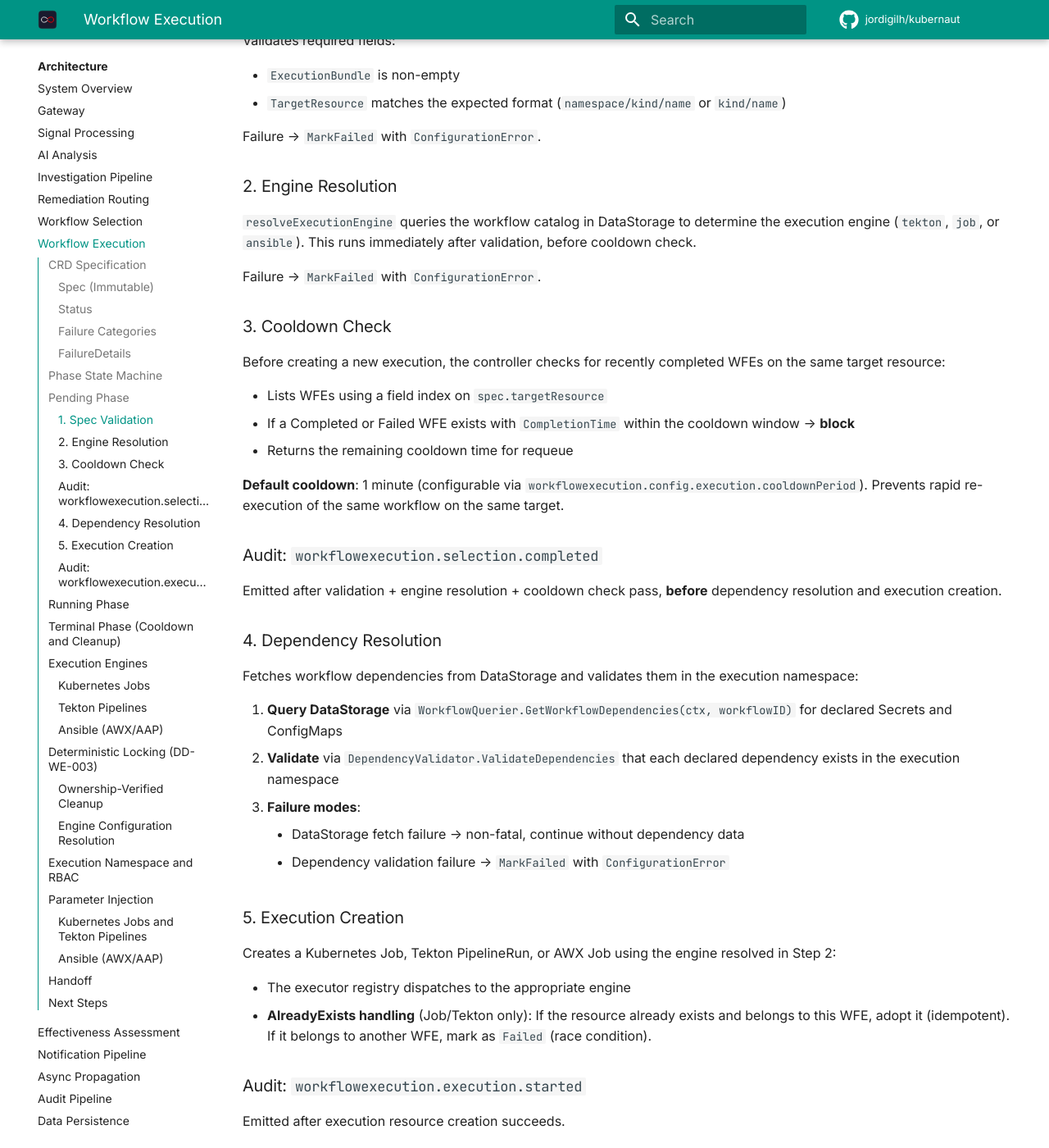
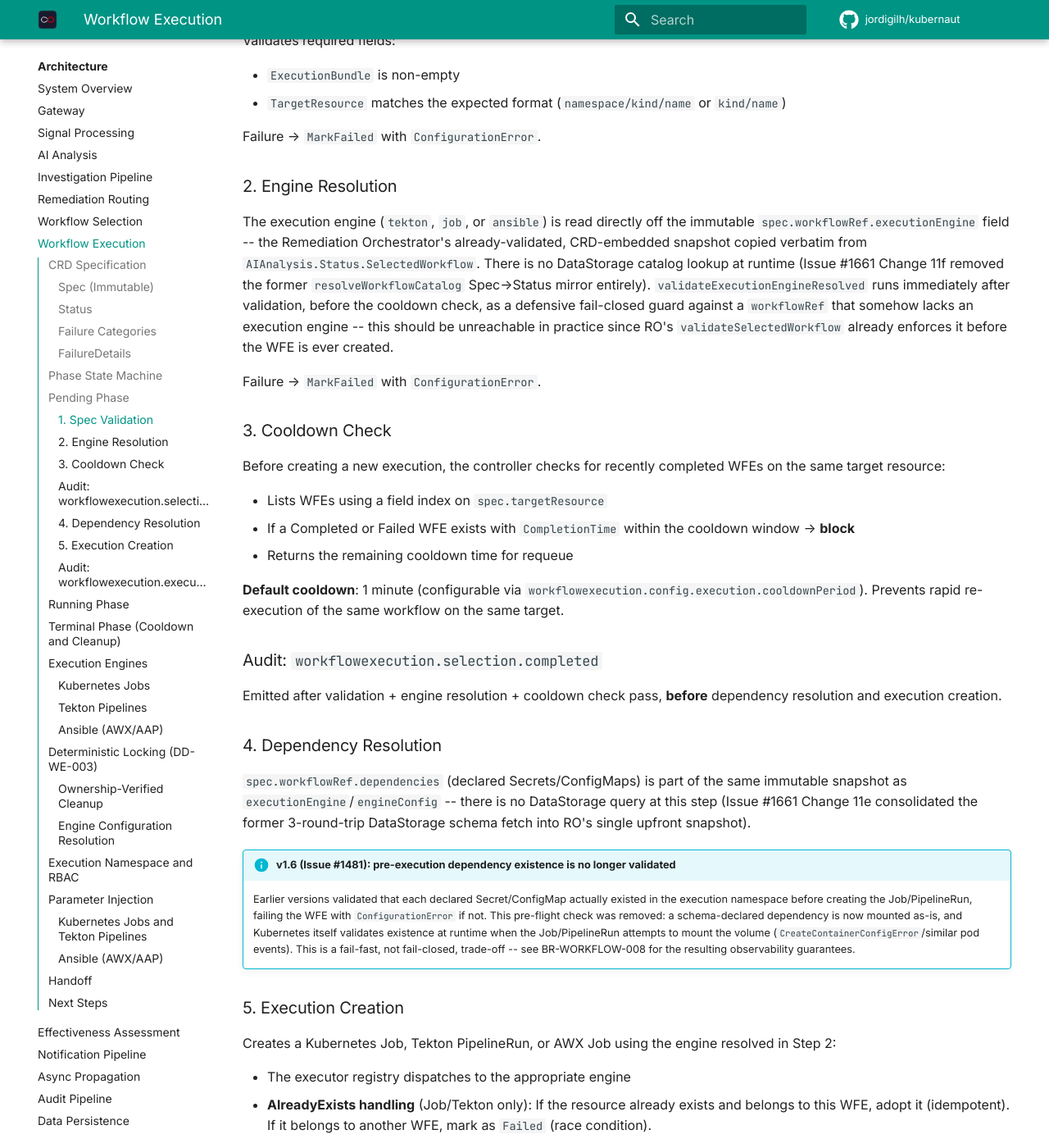
Before and after one commit to jordigilh/kubernaut-docs, an MkDocs documentation site: the page built from docs/architecture/workflow-execution.md, in a window 1280 px wide and 1400 px high, scrolled down 2437 px. Shown: the whole window at 82% size. Built offline with MkDocs 1.6.1 and Material for MkDocs 9.7.7, drawn with Linux system fonts in a browser that asks for light colours; comment, search, counter and statistics services are not loaded; the version menu is left out; some of the changed text lies outside the part shown.

Commit message:
docs(architecture): fix workflow-execution.md stale DataStorage catalog lookups
Engine resolution, engine config, and dependency resolution all now read
from the immutable spec.workflowRef snapshot embedded by the Remediation
Orchestrator -- there is no DataStorage catalog lookup at runtime for any
of these (Issue #1661 Changes 11e/11f). Updates the three Mermaid sequence
diagrams (Jobs, Tekton, Ansible) to match, and documents the v1.6 (#1481)
removal of pre-execution dependency existence validation.

````diff
--- a/docs/architecture/workflow-execution.md
+++ b/docs/architecture/workflow-execution.md
@@ -70,7 +70,7 @@ Failure → `MarkFailed` with `ConfigurationError`.
 
 ### 2. Engine Resolution
 
-`resolveExecutionEngine` queries the workflow catalog in DataStorage to determine the execution engine (`tekton`, `job`, or `ansible`). This runs immediately after validation, before cooldown check.
+The execution engine (`tekton`, `job`, or `ansible`) is read directly off the immutable `spec.workflowRef.executionEngine` field -- the Remediation Orchestrator's already-validated, CRD-embedded snapshot copied verbatim from `AIAnalysis.Status.SelectedWorkflow`. There is no DataStorage catalog lookup at runtime (Issue #1661 Change 11f removed the former `resolveWorkflowCatalog` Spec→Status mirror entirely). `validateExecutionEngineResolved` runs immediately after validation, before the cooldown check, as a defensive fail-closed guard against a `workflowRef` that somehow lacks an execution engine -- this should be unreachable in practice since RO's `validateSelectedWorkflow` already enforces it before the WFE is ever created.
 
 Failure → `MarkFailed` with `ConfigurationError`.
 
@@ -90,13 +90,10 @@ Emitted after validation + engine resolution + cooldown check pass, **before** d
 
 ### 4. Dependency Resolution
 
-Fetches workflow dependencies from DataStorage and validates them in the execution namespace:
+`spec.workflowRef.dependencies` (declared Secrets/ConfigMaps) is part of the same immutable snapshot as `executionEngine`/`engineConfig` -- there is no DataStorage query at this step (Issue #1661 Change 11e consolidated the former 3-round-trip DataStorage schema fetch into RO's single upfront snapshot).
 
-1. **Query DataStorage** via `WorkflowQuerier.GetWorkflowDependencies(ctx, workflowID)` for declared Secrets and ConfigMaps
-2. **Validate** via `DependencyValidator.ValidateDependencies` that each declared dependency exists in the execution namespace
-3. **Failure modes**:
-    - DataStorage fetch failure → non-fatal, continue without dependency data
-    - Dependency validation failure → `MarkFailed` with `ConfigurationError`
+!!! info "v1.6 (Issue #1481): pre-execution dependency existence is no longer validated"
+    Earlier versions validated that each declared Secret/ConfigMap actually existed in the execution namespace before creating the Job/PipelineRun, failing the WFE with `ConfigurationError` if not. This pre-flight check was removed: a schema-declared dependency is now mounted as-is, and Kubernetes itself validates existence at runtime when the Job/PipelineRun attempts to mount the volume (`CreateContainerConfigError`/similar pod events). This is a fail-fast, not fail-closed, trade-off -- see BR-WORKFLOW-008 for the resulting observability guarantees.
 
 ### 5. Execution Creation
 
@@ -142,11 +139,9 @@ For single-step remediations:
 ```mermaid
 sequenceDiagram
     participant WE as WE Controller
-    participant DS as DataStorage
     participant K8s as Kubernetes API
 
-    WE->>DS: Query workflow dependencies
-    WE->>WE: Validate dependencies
+    WE->>WE: Read engine/dependencies from spec.workflowRef snapshot
     WE->>K8s: Create Job in execution namespace
     K8s-->>WE: Job status (Running → Succeeded/Failed)
     WE->>WE: Update WFE status
@@ -159,11 +154,9 @@ For multi-step remediations with step ordering, retries, and artifact passing:
 ```mermaid
 sequenceDiagram
     participant WE as WE Controller
-    participant DS as DataStorage
     participant Tekton as Tekton API
 
-    WE->>DS: Query workflow dependencies
-    WE->>WE: Validate dependencies
+    WE->>WE: Read engine/dependencies from spec.workflowRef snapshot
     WE->>Tekton: Create PipelineRun
     Tekton-->>WE: PipelineRun status
     WE->>WE: Update WFE status
@@ -176,11 +169,10 @@ For remediations that use Ansible playbooks managed via AWX or Ansible Automatio
 ```mermaid
 sequenceDiagram
     participant WE as WE Controller
-    participant DS as DataStorage
     participant K8s as Kubernetes API
     participant AWX as AWX/AAP
 
-    WE->>DS: Query workflow dependencies (Secrets, ConfigMaps)
+    WE->>WE: Read dependencies (Secrets, ConfigMaps) from spec.workflowRef snapshot
     WE->>K8s: Read dependency Secrets and ConfigMaps
     WE->>AWX: Create ephemeral credentials (from Secrets)
     WE->>AWX: Launch Job Template (extra_vars + credentials)
@@ -234,7 +226,7 @@ During cooldown cleanup, both `JobExecutor` and `TektonExecutor` verify the `kub
 
 ### Engine Configuration Resolution
 
-When a WFE spec omits `engineConfig`, the controller resolves it from the workflow catalog in DataStorage. This prevents nil-pointer panics when workflow registration did not include engine-specific configuration.
+`engineConfig` is part of the immutable `spec.workflowRef` snapshot the Remediation Orchestrator embeds at WFE-creation time -- there is no runtime resolution or DataStorage catalog lookup. A workflow that needs engine-specific configuration (e.g. an Ansible `playbookPath`) must declare it on the `RemediationWorkflow` CRD so RO can copy it into the snapshot; there is no fallback path if it's omitted.
 
 ## Execution Namespace and RBAC
 
````
